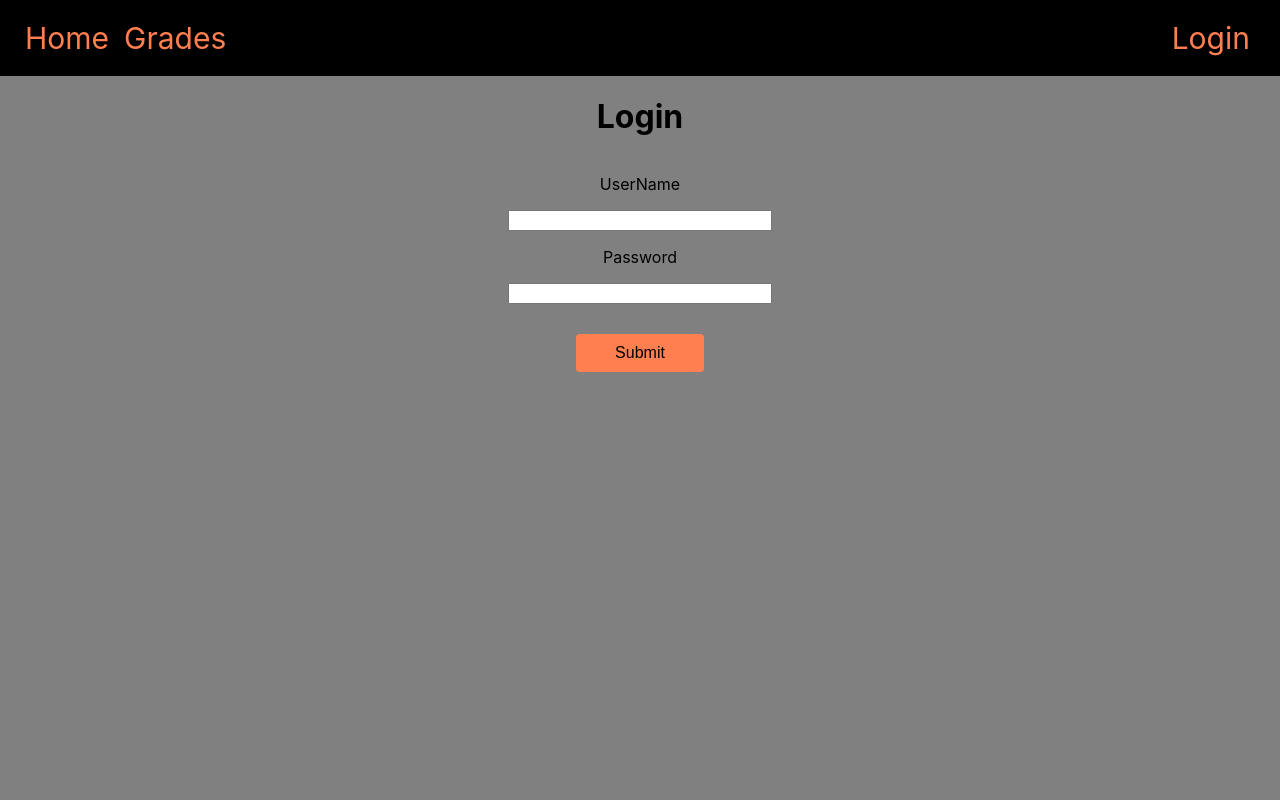
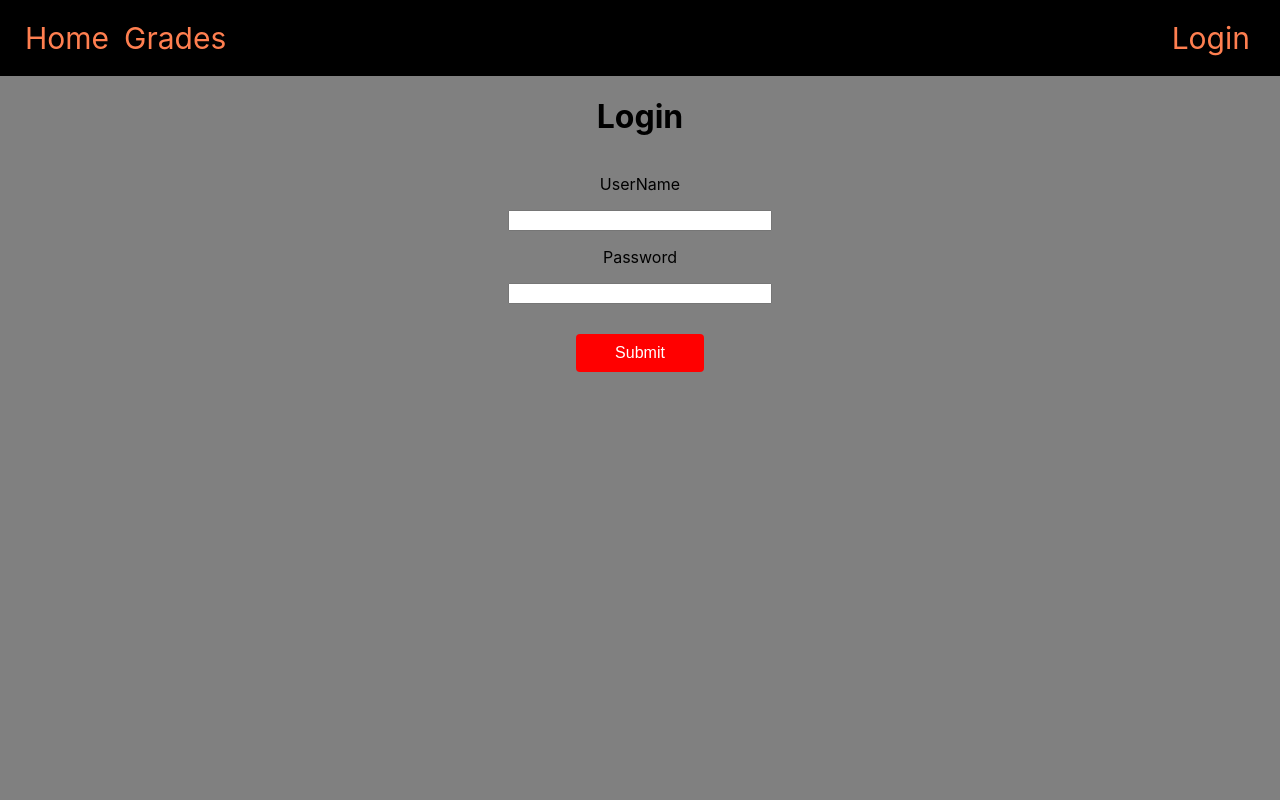
Before and after one commit to AlexOcegueda/MathLearn, a React (Create React App) app: page /Login in a window 1280 px wide. In both pictures the pointer is over the input "Submit". Shown: the top 800 px of the page. Built offline with nearby package versions, Linux system fonts and the light colour scheme.

Commit message:
added animation to submit button on login

```diff
--- a/src/App.css
+++ b/src/App.css
@@ -133,6 +133,11 @@ nav {
   background-color: coral;
 }
 
+#submit:hover {
+  background-color: red;
+  color: white;
+}
+
 /* footer */
 
 .footer-container {
```
